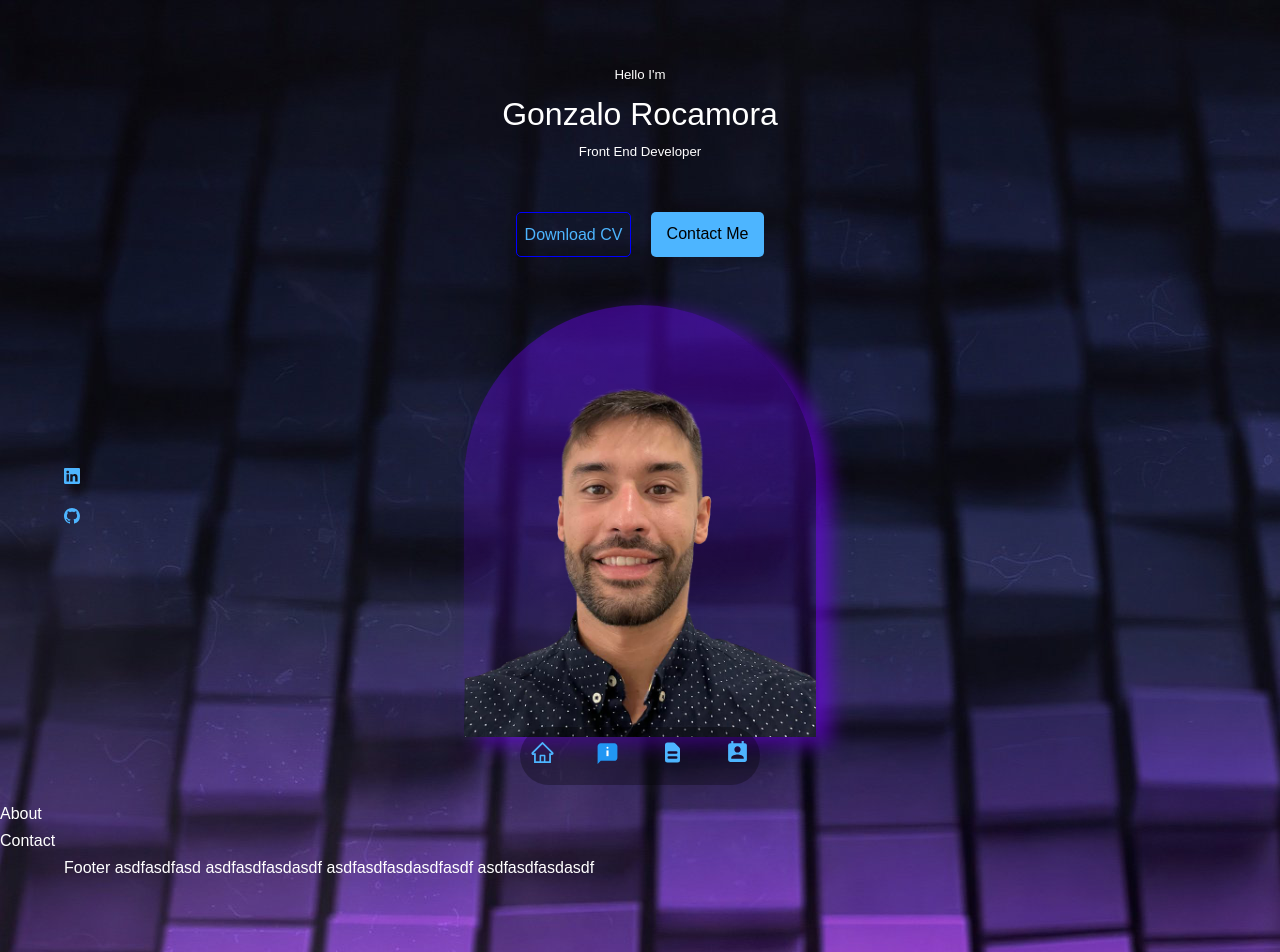
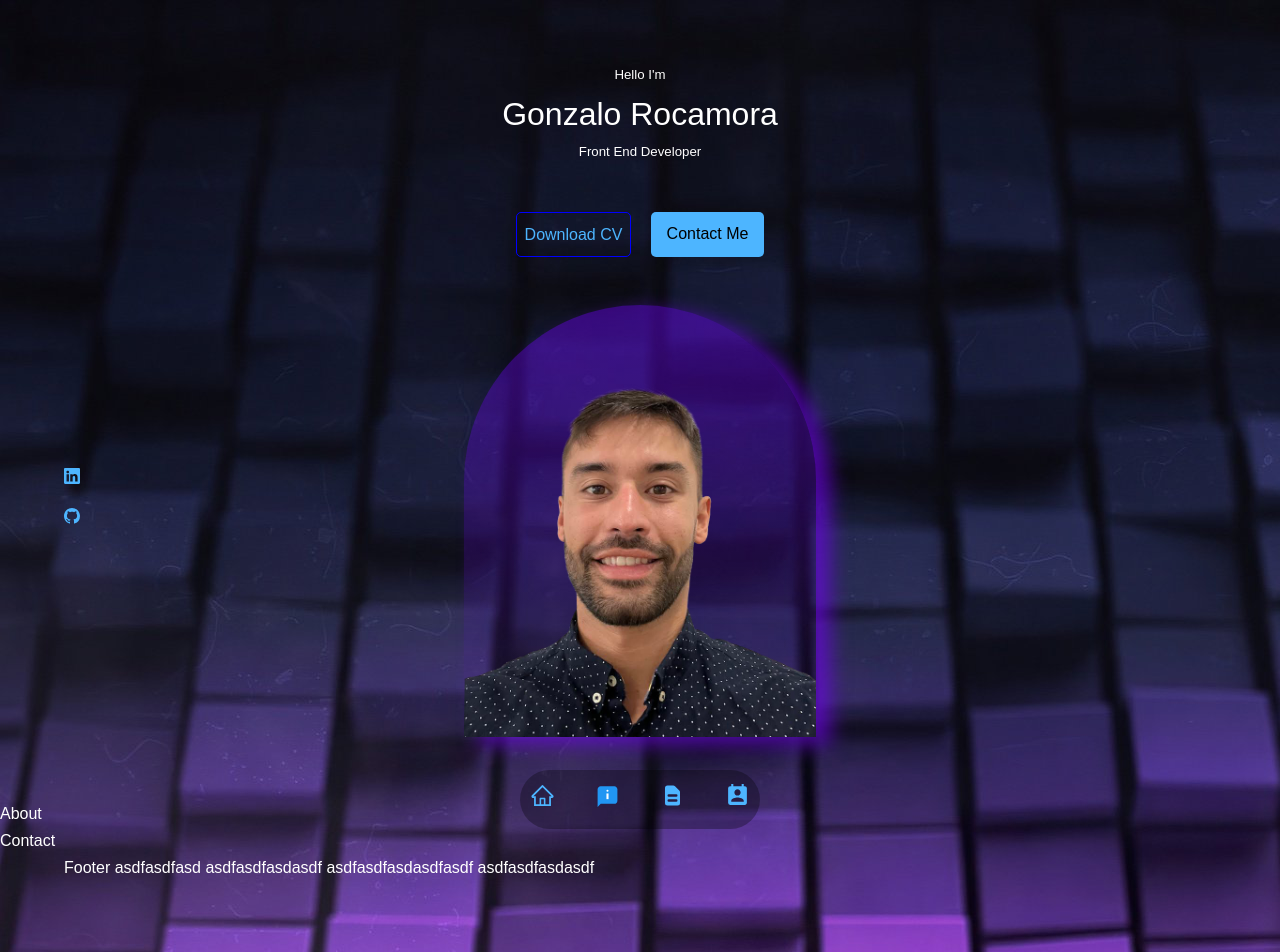
Before and after one commit to gonzaloRocamora/Porfolio, a React (Create React App) app in the folder portfolio/: page / in a window 1280 px wide. Shown: the top 952 px of the page. Built offline with nearby package versions, Linux system fonts and the light colour scheme.

Commit message:
nav style touch

```diff
--- a/portfolio/src/components/nav/Nav.jsx
+++ b/portfolio/src/components/nav/Nav.jsx
@@ -4,22 +4,32 @@ import { FcAbout } from "react-icons/fc";
 import { MdPermContactCalendar } from "react-icons/md";
 import { HiDocumentText } from "react-icons/hi";
 import "./nav.css";
+import { useState } from "react";
 
 function Nav() {
+  const [activeNav, setActiveNav] = useState("#");
+
   return (
-
- <nav>
-      <a href="#"><AiOutlineHome /></a>
-      <a href="#about"><FcAbout /></a>
-      <a href="#experience"><HiDocumentText /></a>
-      <a href="#contact"><MdPermContactCalendar /></a>
+    <nav>
+      <a href="#" className={activeNav == "#" ? "active" : ""}>
+        <AiOutlineHome />
+      </a>
+      <a href="#about"
+            className={activeNav === "about"? 'active' : ''}
+            onClick={() => setActiveNav("#about")}>
+        <FcAbout />
+      </a>
+      <a href="#experience"
+            className={activeNav === "experience"? 'active' : ''}
+            onClick={() => setActiveNav("experience")}>
+        <HiDocumentText />
+      </a>
+      <a href="#contact"
+        className={activeNav === "contact"? 'active' : ''}
+        onClick={() => setActiveNav("contact")}>
+        <MdPermContactCalendar />
+      </a>
     </nav>
-
-
-
-
-
-
   );
 }
 
--- a/portfolio/src/components/nav/nav.css
+++ b/portfolio/src/components/nav/nav.css
@@ -9,7 +9,7 @@ nav {
     align-items: center;
     left: 50%;
     transform: translate(-50%);
-    bottom: 15px;
+    top: 770px;
 }
 
 nav a{
```
